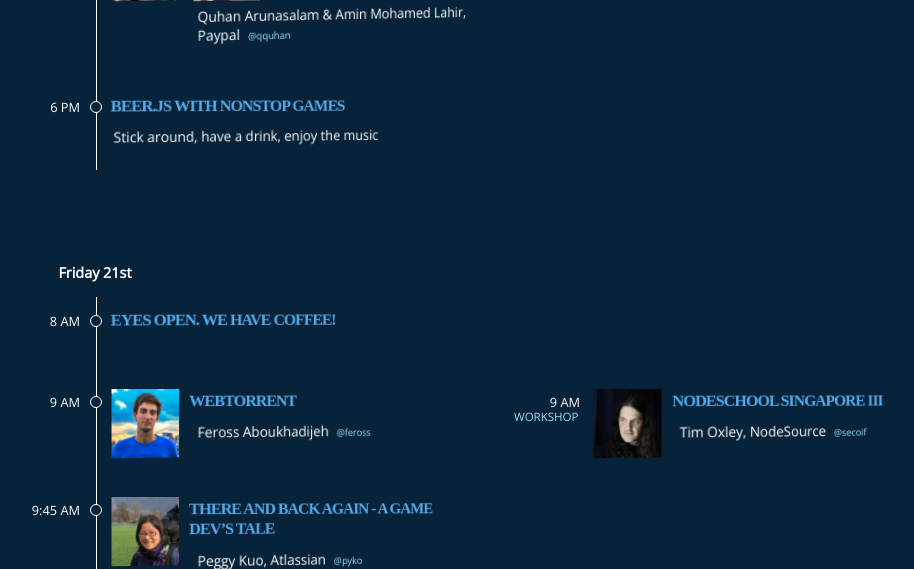
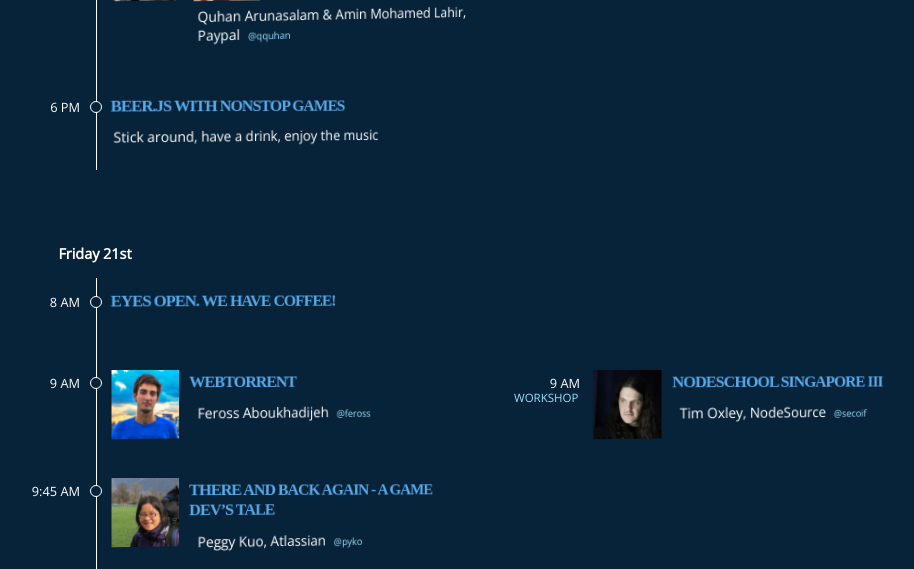
Before and after one commit to serrynaimo/2014.jsconf.asia, a PHP site: page / in a window 1280 px wide. Shown: the part 2943-3512 px from the top of the page, without its empty margins (130-1044 px from the left). Run offline with PHP 8.4, Linux system fonts and the light colour scheme; some libraries are stand-ins or nearby versions; some web fonts are replaced.

Commit message:
Style fix for ipad

```diff
--- a/css/app.css
+++ b/css/app.css
@@ -551,8 +551,10 @@ body > h1 {
     color: #fff;
     font-size: .9em;
     padding: 15px;
-    margin-bottom: -8px;
+    margin: 0 auto -8px;
     width: 160px;
+    position: relative;
+    left: -165px;
     text-align: center;
 }
 
@@ -752,7 +754,8 @@ body > h1 {
     }
 
     #speakers .day > h4 {
-        margin-bottom: -5px;
+        margin: 0 0 -5px 0;
+        left: auto;
     }
 
     #speakers .speaker.workshop > span:not(.img) {
```
